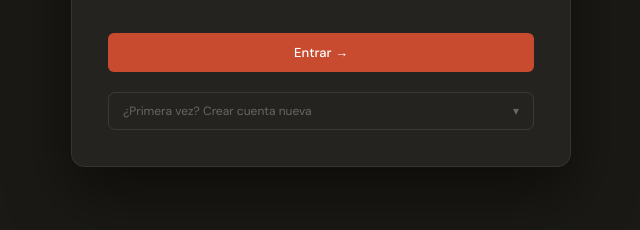
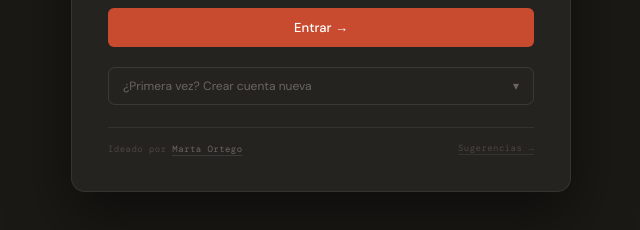
Before and after one commit to monchilin81/planificador-examenes, a website: page index.html in a window 1280 px wide. Shown: the part 392-622 px from the top of the page, without its empty margins (319-959 px from the left). Drawn offline with nearby package versions, Linux system fonts and the light colour scheme; a web font is replaced by a local one.

Commit message:
feat: scramble title animation + Marta Ortego credit + suggestions email on landing

```diff
--- a/index.html
+++ b/index.html
@@ -295,12 +295,10 @@
 .credit a:hover{color:#C5C2B8;}
 
 /* ── LANDING ANIMATIONS ── */
-@keyframes logoLabelIn{from{opacity:0;letter-spacing:.4em;}to{opacity:1;letter-spacing:.18em;}}
-@keyframes logoTitleIn{from{opacity:0;transform:translateY(10px);}to{opacity:1;transform:translateY(0);}}
 @keyframes cardIn{from{opacity:0;transform:translateY(16px);}to{opacity:1;transform:translateY(0);}}
 .lcard{animation:cardIn .45s ease both;}
-.llogo h1{animation:logoLabelIn .7s ease both;}
-.llogo p{animation:logoTitleIn .5s ease .3s both;}
+.llogo h1{font-family:'DM Mono',monospace;white-space:nowrap;overflow:hidden;}
+.llogo p{transition:opacity .4s ease, transform .4s ease;}
 
 /* Copy flash on words-box */
 @keyframes wordsCopied{0%{background:#0F0E0C;color:#F5F2EB;box-shadow:none;}50%{background:#0D2419;color:#4ABA7A;box-shadow:0 0 0 2px #2E7D5A44;}100%{background:#0F0E0C;color:#F5F2EB;box-shadow:none;}}
@@ -388,6 +386,12 @@
           </button>
         </form>
       </div>
+    </div>
+    <div style="margin-top:22px;padding-top:14px;border-top:1px solid rgba(255,255,255,.07);display:flex;align-items:center;justify-content:space-between;flex-wrap:wrap;gap:8px;">
+      <span style="font-family:'DM Mono',monospace;font-size:9px;color:#4A4740;letter-spacing:.05em;">
+        Ideado por <a href="https://www.linkedin.com/in/martaortegoh/" target="_blank" rel="noopener" style="color:#6A6760;text-decoration:none;border-bottom:1px solid rgba(255,255,255,.1);transition:color .15s;" onmouseover="this.style.color='#C5C2B8'" onmouseout="this.style.color='#6A6760'">Marta Ortego</a>
+      </span>
+      <a href="mailto:monchilin81@proton.me" style="font-family:'DM Mono',monospace;font-size:9px;color:#4A4740;text-decoration:none;letter-spacing:.05em;border-bottom:1px solid rgba(255,255,255,.07);transition:color .15s;" onmouseover="this.style.color='#9A9790'" onmouseout="this.style.color='#4A4740'">Sugerencias →</a>
     </div>
   </div>
 </div>
@@ -758,6 +762,7 @@
   $('login-screen').classList.remove('hidden');
   $('setup-screen').classList.add('hidden');
   $('app-screen').classList.add('hidden');
+  setTimeout(animateLogo, 80);
   // Reset button loading states
   const loginBtn = document.querySelector('#login-form .lbtn-primary');
   if (loginBtn) { loginBtn.disabled = false; loginBtn.textContent = 'Entrar →'; }
@@ -1624,6 +1629,58 @@
   inp.addEventListener('input', function() { updateCount(this.value); });
 })();
 
+// ─── LOGO SCRAMBLE ANIMATION ───
+const LOGO_SEQUENCES = [
+  'MATRÍCULA DE HONOR',
+  'NOTA: 10',
+  '★ SOBRESALIENTE ★',
+  'APROBADO · 10/10',
+  'CUM LAUDE · A+',
+  'MH · SB · NT · AP',
+];
+const SCRAMBLE_POOL = 'MH10NPSBAPT·★✓98±∑≥NB↑CMHSB';
+
+function animateLogo() {
+  const h1 = document.querySelector('.llogo h1');
+  const p  = document.querySelector('.llogo p');
+  if (!h1 || !p) return;
+
+  const finalTitle = 'Planificador de Exámenes';
+  p.style.opacity = '0';
+  p.style.transform = 'translateY(8px)';
+
+  let si = 0;
+  function cycleSequences() {
+    if (si >= LOGO_SEQUENCES.length) { scrambleReveal(h1, finalTitle); return; }
+    h1.textContent = LOGO_SEQUENCES[si++];
+    setTimeout(cycleSequences, 220);
+  }
+
+  function scrambleReveal(el, target) {
+    const chars = target.split('');
+    let revealed = 0, frame = 0;
+    function tick() {
+      el.textContent = chars.map((ch, i) => {
+        if (ch === ' ') return ' ';
+        if (i < revealed) return ch;
+        return SCRAMBLE_POOL[Math.floor(Math.random() * SCRAMBLE_POOL.length)];
+      }).join('');
+      frame++;
+      if (frame % 3 === 0 && revealed < chars.length) revealed++;
+      if (revealed < chars.length) { requestAnimationFrame(tick); return; }
+      el.textContent = target;
+      // Reveal subtitle
+      requestAnimationFrame(() => {
+        p.style.opacity = '1';
+        p.style.transform = 'translateY(0)';
+      });
+    }
+    tick();
+  }
+
+  cycleSequences();
+}
+
 // ─── FRASES MOTIVACIONALES ───
 const QUOTES = [
   { text: 'El único lugar donde el éxito viene antes que el trabajo es en el diccionario.', author: 'Vidal Sassoon' },
```
